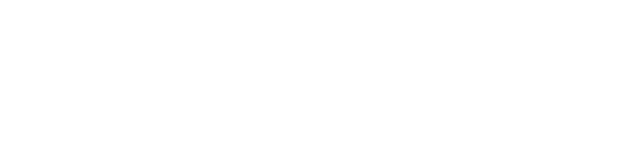
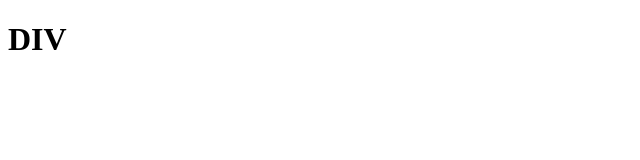
Before and after one commit to scarfrae/CSS-Snippit-Cheatsheet, a plain HTML site: page index.html in a window 1280 px wide. Shown: the whole page, without its empty margins (0-640 px from the left). Drawn offline with Linux system fonts and the light colour scheme.

Commit message:
second change

```diff
--- a/index.html
+++ b/index.html
@@ -8,7 +8,7 @@
 </head>
 <body>
     <div class="go">
-
+     <h1>DIV</h1>
     </div>
 </body>
 </html>
```
Also changed, not shown: 1 other file.
